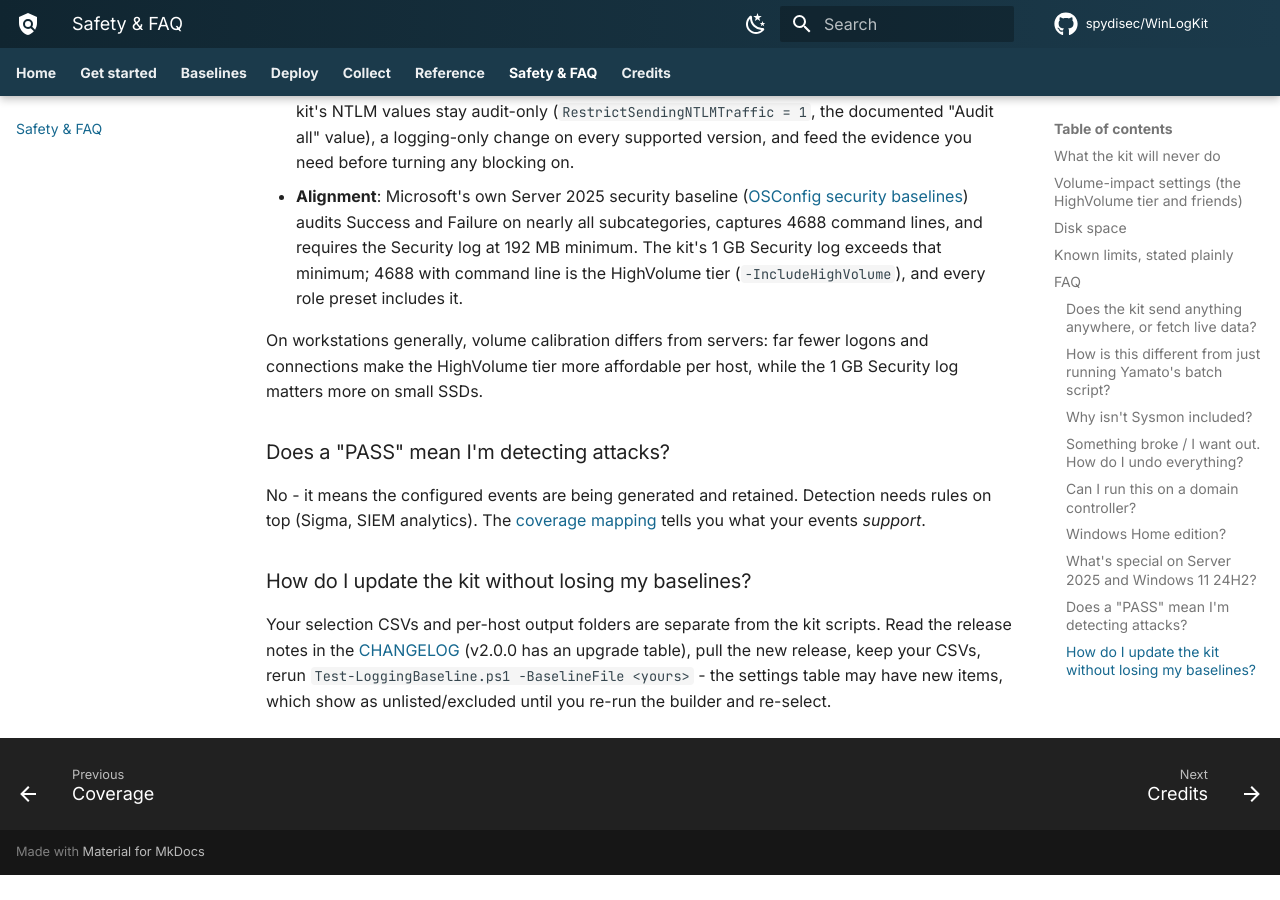
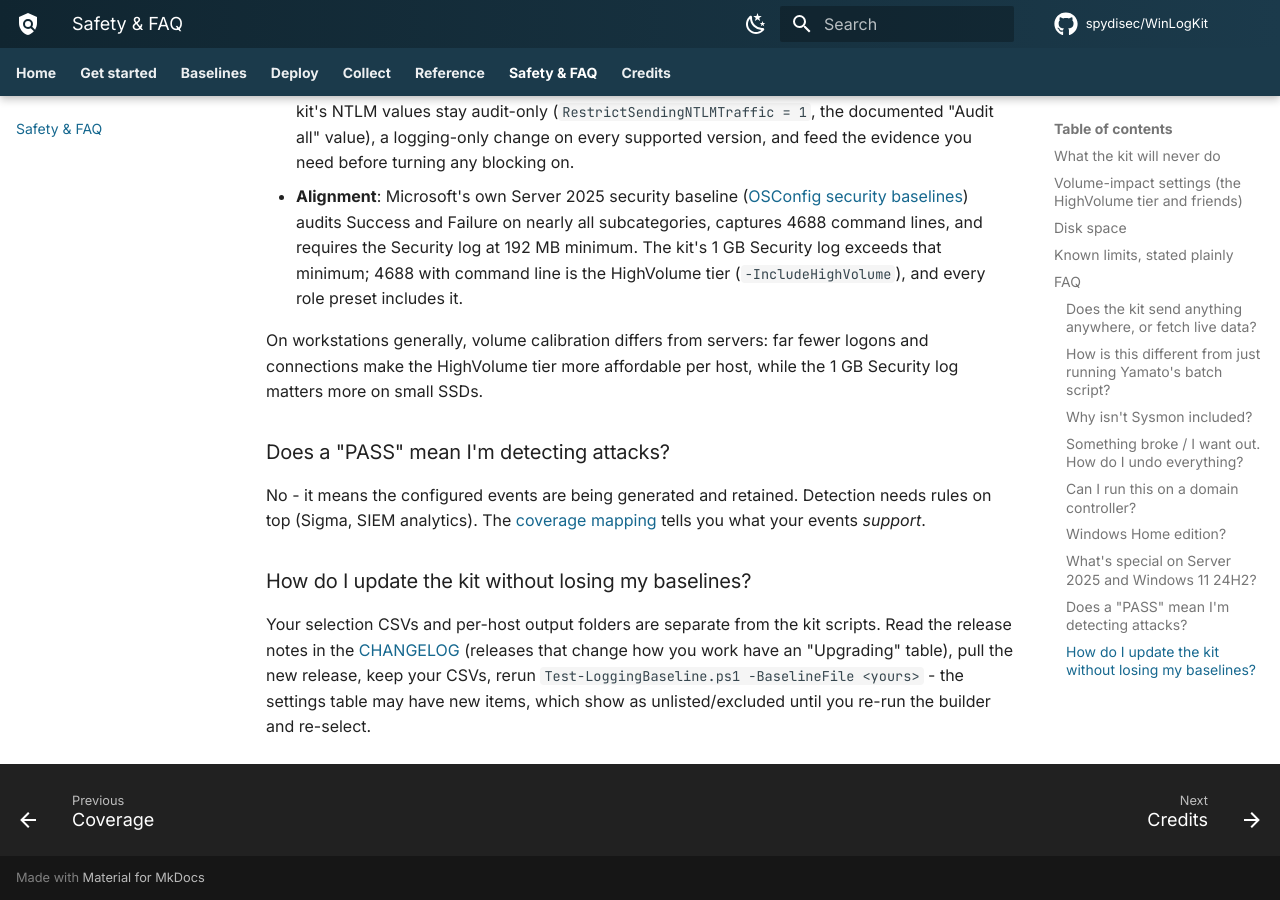
Before and after one commit to spydisec/WinLogKit, an MkDocs documentation site: the page built from docs/safety.md, in a window 1280 px wide and 900 px high, scrolled down 4043 px. Built offline with MkDocs 1.6.1 and Material for MkDocs 9.7.7, drawn with Linux system fonts in a browser that asks for light colours; comment, search, counter and statistics services are not loaded; before the commit the page ends 4918 px from its top, so only the background shows below that.

Commit message:
Prepare v2.1.0: CHANGELOG release section and upgrade notes (#68)
Moves the Unreleased entries under [2.1.0] - 2026-09-24 with a summary
and an "Upgrading from 2.0.x" table (Intune remediation pack -> Settings
catalog profile; rerun Enable with a role preset for the PowerShell 7
settings). The Safety FAQ no longer points only at v2.0.0's table.

Co-authored-by: Claude Opus 5.5 <noreply@anthropic.com>

```diff
--- a/docs/safety.md
+++ b/docs/safety.md
@@ -188,7 +188,7 @@ Detection needs rules on top (Sigma, SIEM analytics). The
 Your selection CSVs and per-host output folders are separate from the kit
 scripts. Read the release notes in the
 [CHANGELOG](https://github.com/spydisec/WinLogKit/blob/main/CHANGELOG.md)
-(v2.0.0 has an upgrade table), pull the new release, keep your CSVs, rerun
+(releases that change how you work have an "Upgrading" table), pull the new release, keep your CSVs, rerun
 `Test-LoggingBaseline.ps1 -BaselineFile <yours>` - the settings table may
 have new items, which show as unlisted/excluded until you re-run the
 builder and re-select.
```
Also changed, not shown: CHANGELOG.md (+12 -0 lines).
